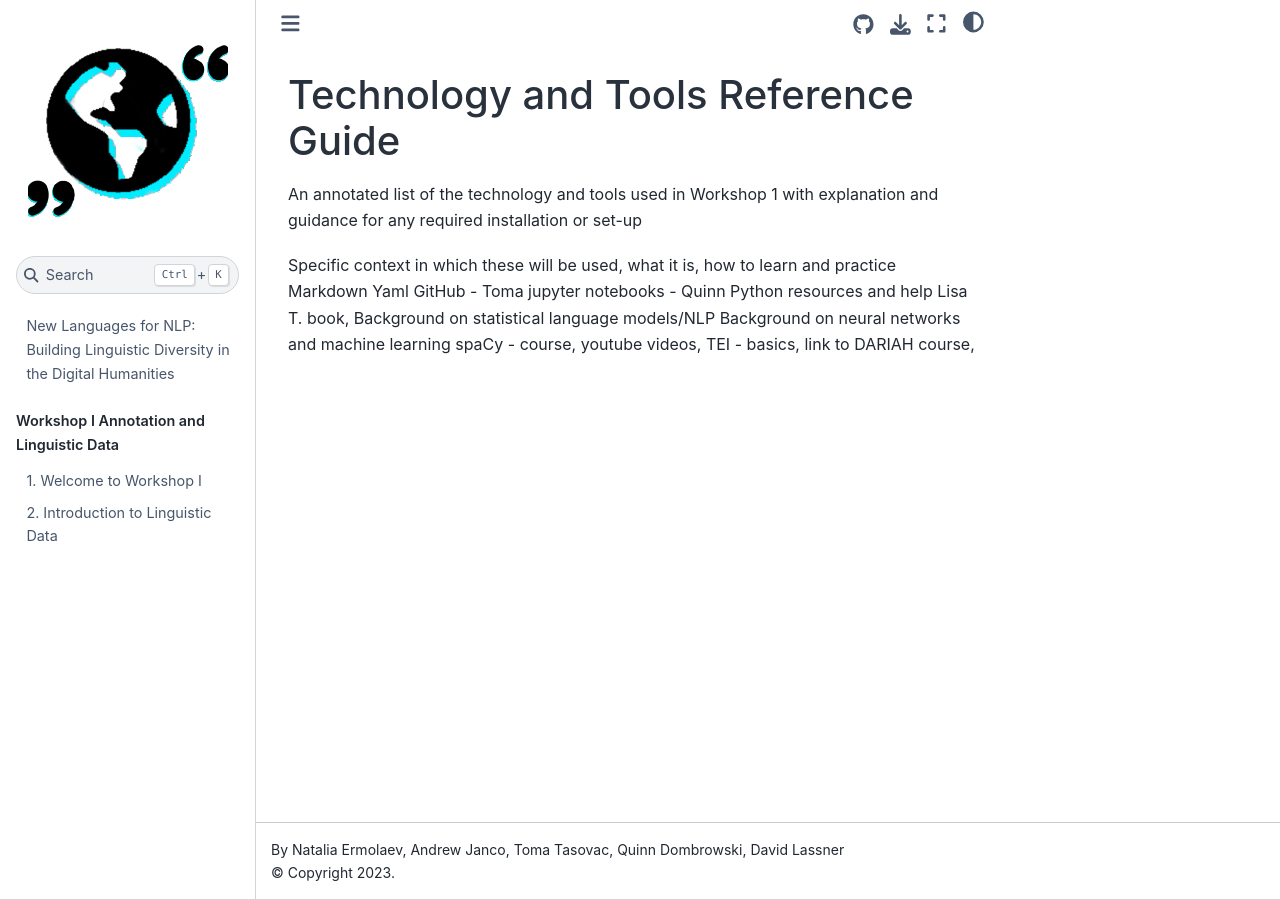
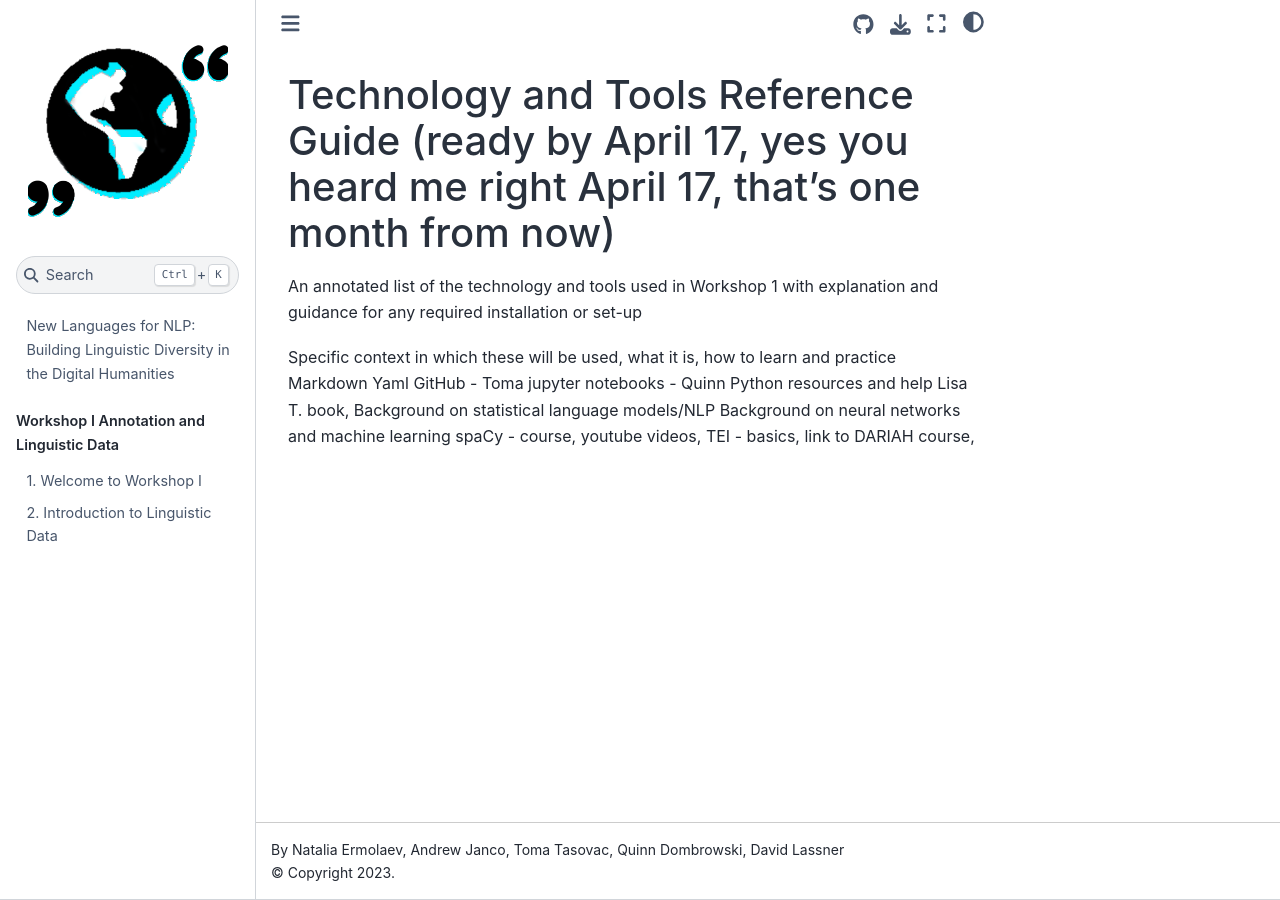
Before and after one commit to New-Languages-for-NLP/course-materials, a Jupyter Book: the page built from core-technologies.md, in a window 1280 px wide. Built offline with Jupyter Book 1.0.4 settings and Sphinx 7.4.7 and the Sphinx Book theme 1.1.4, drawn with Linux system fonts in a browser that asks for light colours.

Commit message:
Update core-technologies.md

```diff
--- a/core-technologies.md
+++ b/core-technologies.md
@@ -1,4 +1,4 @@
-Technology and Tools Reference Guide
+Technology and Tools Reference Guide (ready by April 17, yes you heard me right April 17, that's one month from now)
 =======================
 
 An annotated list of the technology and tools used in Workshop 1 with explanation and guidance for any required installation or set-up
```
